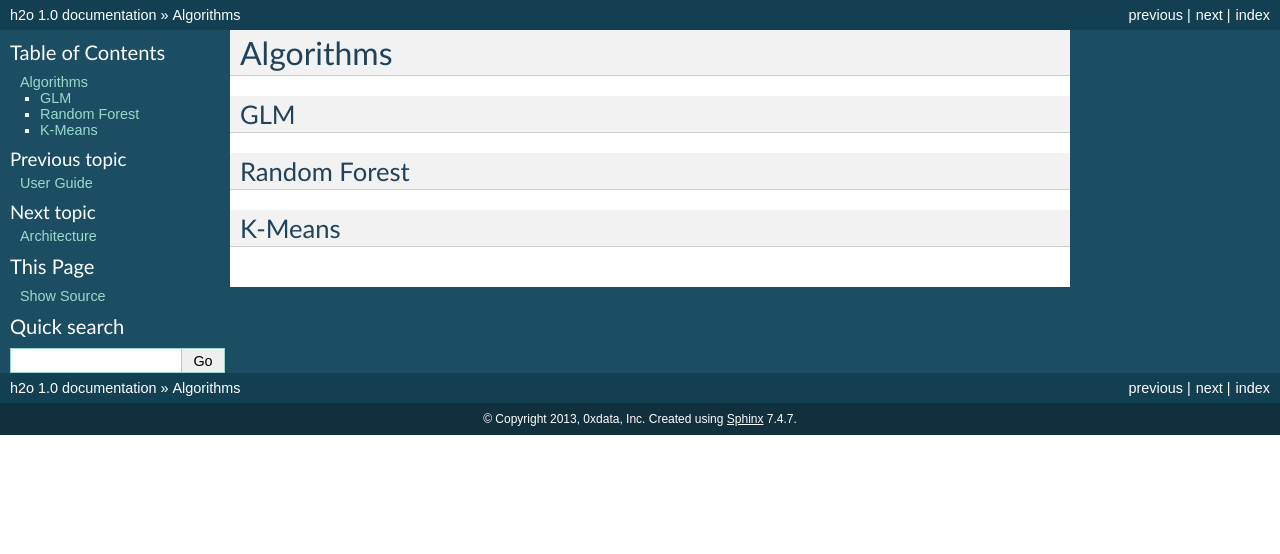
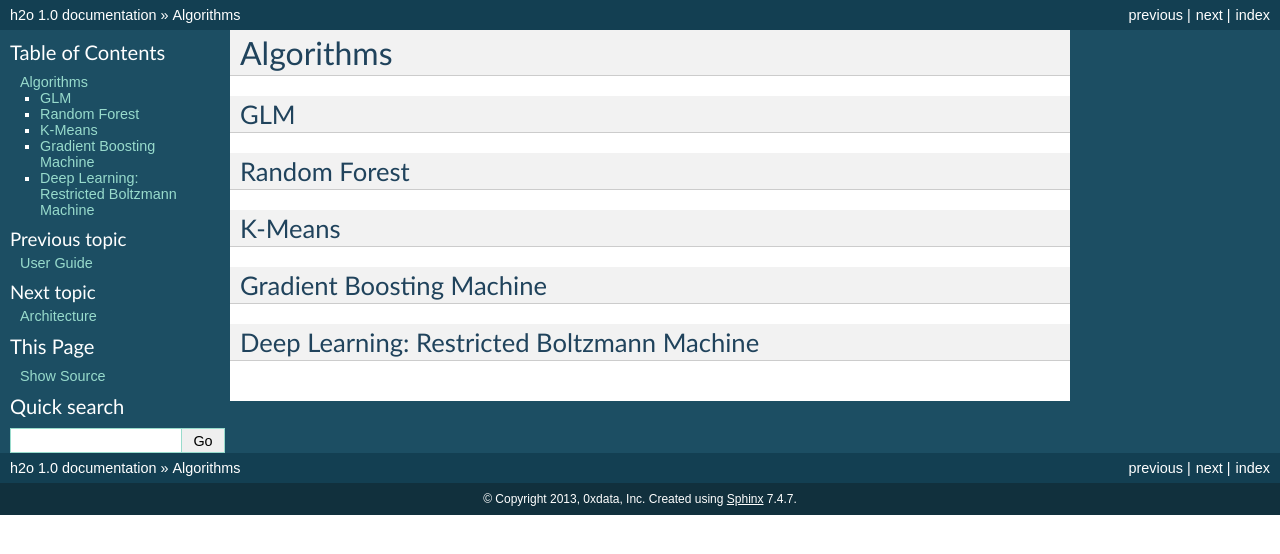
Before and after one commit to devinshields/h2odocs, a Sphinx documentation site: the page built from source/algorithms/top.rst, in a window 1280 px wide. Shown: the top 554 px of the page. Built offline with Sphinx 7.4.7, drawn with Linux system fonts in a browser that asks for light colours; formulas are drawn with MathJax 3.

Commit message:
added GBM and RBM

```diff
--- a/source/algorithms/top.rst
+++ b/source/algorithms/top.rst
@@ -10,3 +10,10 @@ Random Forest
 
 K-Means
 -------
+
+Gradient Boosting Machine
+--------------------------
+
+
+Deep Learning: Restricted Boltzmann Machine
+-------------------------------------------
```
